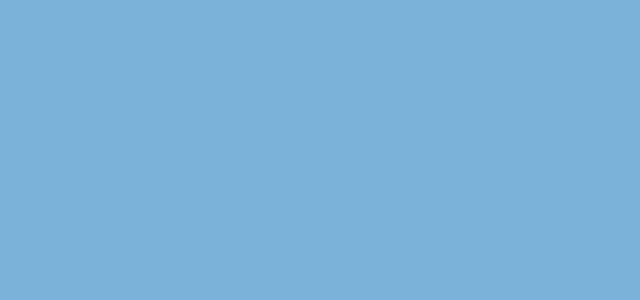
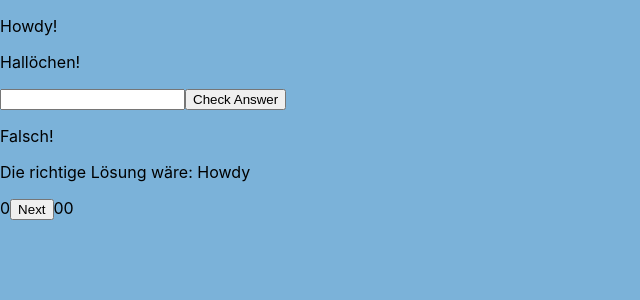
Before and after one commit to DaniDevOfficial/Wishlingo, a React (Create React App) app: page /de/en/test1 in a window 1280 px wide. Before the commit this address had no page. Shown: the top 300 px of the page, without its empty margins (0-640 px from the left). Built offline with nearby package versions, Linux system fonts and the light colour scheme.

Commit message:
able to scan if no more tasks are left

```diff
--- a/src/Components/SingleTask.jsx
+++ b/src/Components/SingleTask.jsx
@@ -1,20 +1,87 @@
 import tasksData from './Tasks/tasks.json';
-import { useLocation, Link } from 'react-router-dom';
-import React, { useState } from 'react';
-export function SingleTask () {
+import { useLocation } from 'react-router-dom';
+import React, { useState, useEffect } from 'react';
 
+export function SingleTask() {
   const location = useLocation();
   const currentPath = location.pathname;
   const pathSegments = currentPath.split('/').filter(segment => segment !== "");
+
   const knownLang = pathSegments[0];
   const learnLang = pathSegments[1];
   const topic = decodeURIComponent(pathSegments[2]);
 
 
+  const [currentTaskIndex, setCurrentTaskIndex] = useState(0);
+  const [userInput, setUserInput] = useState("");
+  const [isCorrect, setIsCorrect] = useState();
+  const [amoutOfCorrect, setAmountOfCorrect] = useState(0)
+  const [noMoreTasksLeft, setNoMoreTasksLeft] = useState(false)
 
-    const filteredTaskForTopic = tasksData.filter(task => task.knowLang === knownLang && task.learnLang === learnLang && task.topic === topic);
+
+  const filteredTaskForTopic = tasksData.filter(
+    task => task.knowLang === knownLang && task.learnLang === learnLang && task.topic === topic
+  );
+
+  const task = filteredTaskForTopic[currentTaskIndex];
+  const originalSentence = task.sentence;
+  const translatedSentence = task.translation;
+  const missingWord = task.missingWord;
+
+
+  const goToNextTask = () => {
+    if (currentTaskIndex < filteredTaskForTopic.length - 1) {
+      setCurrentTaskIndex(currentTaskIndex + 1);
+      setUserInput("");
+      setIsCorrect();
+    } else if (currentTaskIndex === filteredTaskForTopic.length - 1){
         return(
+
+            setNoMoreTasksLeft(true)
+        )
+
+    }
+  };
+
+
+  if (!task) {
+    return <p>No tasks found for the specified parameters.</p>;
+  }
+
+
+
+  const handleInputChange = event => {
+    setUserInput(event.target.value);
+  };
+
+  const checkAnswer = () => {
+    if (userInput.toLowerCase() === missingWord.toLowerCase()) {
+      setIsCorrect(true);
+      let tempCorrect = amoutOfCorrect+1
+      setAmountOfCorrect(tempCorrect)
+    } else {
+      setIsCorrect(false);
+    }
+  };
+
+  return (
+    <div>    {noMoreTasksLeft ? (
+        <p>No tasks left.</p>
+      ) : (
       <>
+      <p>{originalSentence}</p>
+      <p>{translatedSentence.replace(missingWord, "________")}</p>
+      <input type="text" value={userInput} onChange={handleInputChange} />
+      <button onClick={checkAnswer}>Check Answer</button>
+      {isCorrect ? <p>Richtig!</p> : <p>Falsch!</p>}
+      <p>Die richtige Lösung wäre: {missingWord}</p>
+      {amoutOfCorrect}
+      <button onClick={goToNextTask}>Next</button>
+      {currentTaskIndex}
+      {filteredTaskForTopic.length - 1}
       </>
-    )
+      )}
+
+    </div>
+  );
 }
```
Lines whose indentation alone changed are shown as unchanged.
